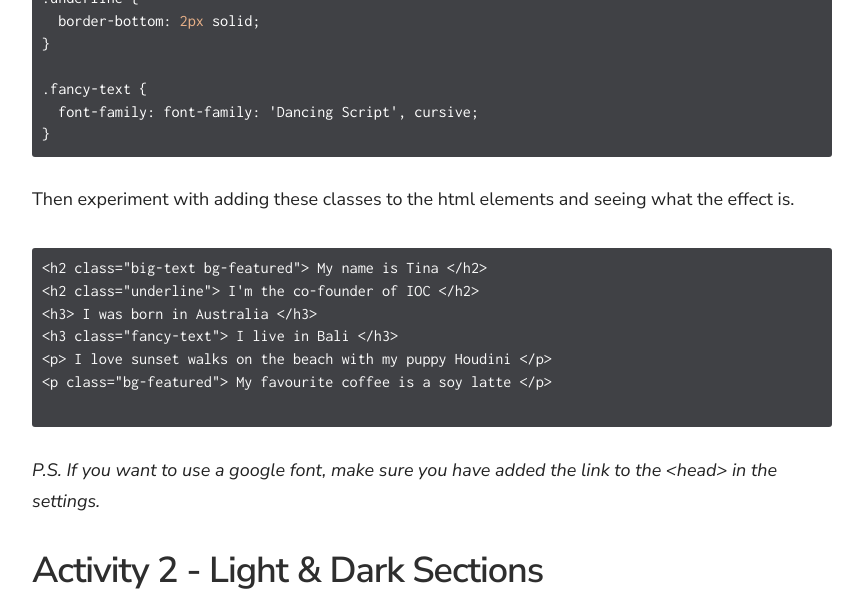
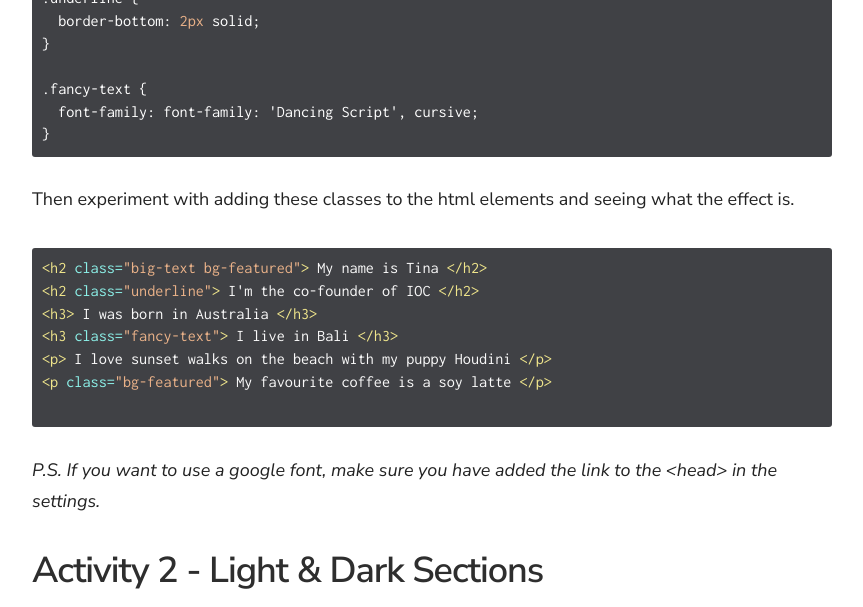
Before and after one commit to tinamayswinkels/7-day-coding, a Jekyll site: the page built from _docs/a-7-Day-Challenge/day-4---advanced-css.md, in a window 1280 px wide and 900 px high, scrolled down 1843 px, cut to the strip 0-607 px from the top of the window. Shown: the whole strip, without its empty margins (358-1221 px from the left). Built offline with Jekyll 4.4.1, drawn with Linux system fonts in a browser that asks for light colours; nearby versions of some CDN libraries; some of the changed text lies outside the part shown.

Commit message:
Updated '_docs/a-7-Day-Challenge/day-4---advanced-css.md' via CloudCannon

```diff
--- a/_docs/a-7-Day-Challenge/day-4---advanced-css.md
+++ b/_docs/a-7-Day-Challenge/day-4---advanced-css.md
@@ -63,7 +63,7 @@ CSS:&nbsp;
 
 Then experiment with adding these classes to the html elements and seeing what the effect is.&nbsp;
 
-~~~
+~~~html
 <h2 class="big-text bg-featured"> My name is Tina </h2>
 <h2 class="underline"> I'm the co-founder of IOC </h2>
 <h3> I was born in Australia </h3>
@@ -163,7 +163,7 @@ Some of you have asked about how to style just a specific part of text within an
 To style just part of text element we need to use a new container element called a span.&nbsp;
 
 ~~~html
-<h2> My name is <span class="featured-text> Tina May </span> </h2>
+<h2> My name is <span class="featured-text"> Tina May </span> </h2>
 ~~~
 
 ~~~css
```
